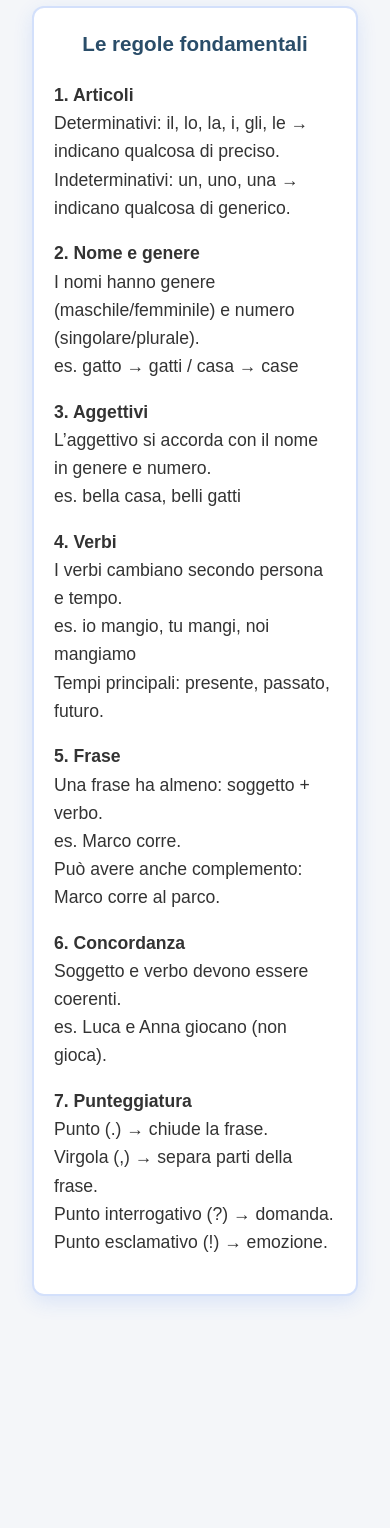
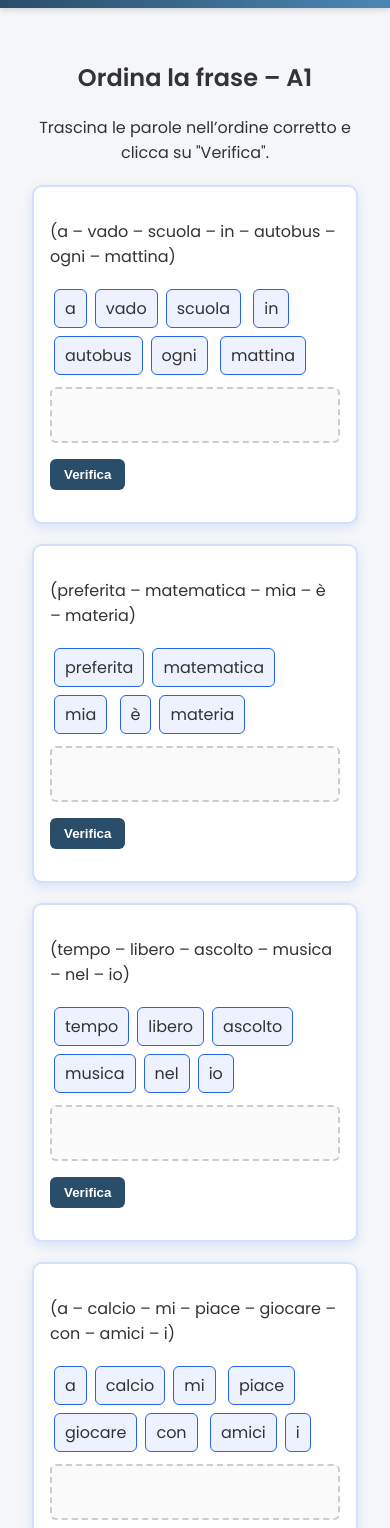
Before and after one commit to WeakestJavaCoder/ProgettoInformatica, a plain HTML site: page grammatica.html in a window 390 px wide. Shown: the part 215-1743 px from the top of the page. Before the commit the page ends 1567 px from the top, so only its background shows below. Drawn offline with Linux system fonts and the light colour scheme.

Commit message:
Update grammatica.html

```diff
--- a/grammatica.html
+++ b/grammatica.html
@@ -2,117 +2,176 @@
 <html lang="it">
 <head>
   <meta charset="UTF-8">
-  <title>Regole di grammatica</title>
+  <title>Gioco – ORDINA LA FRASE</title>
+
+  <!-- Foglio di stile comune -->
   <link rel="stylesheet" href="style.css">
+
+  <!-- Font Poppins -->
+  <link href="https://fonts.googleapis.com/css2?family=Poppins:wght@400;600&display=swap" rel="stylesheet">
+
+  <!-- Font Awesome per le icone -->
+  <link rel="stylesheet" href="https://cdnjs.cloudflare.com/ajax/libs/font-awesome/6.5.0/css/all.min.css">
+
   <style>
-    .top-bar { padding-top: 0.7em; padding-bottom: 0.7em; min-height: 64px; background: #2a4d69; transition: min-height 0.2s, padding 0.2s; }
-    .header-row { display: flex; align-items: center; justify-content: space-between; width: 100%; min-width: 0; }
-    .header-left { display: flex; align-items: center; gap: 12px; min-width: 0; }
-    .header-center { display: flex; flex: 1 1 0%; justify-content: center; align-items: center; min-width: 0; z-index: 1; }
-    .main-title { text-transform: uppercase; font-weight: bold; letter-spacing: 2px; font-size: 1.6rem; margin: 0; text-align: center; white-space: nowrap; overflow: hidden; text-overflow: ellipsis; color: #fff; }
-    .header-right { display: flex; align-items: center; gap: 12px; min-width: 0; }
-    @media (max-width: 600px) {
-      .top-bar { min-height: 48px; padding-top: 0.4em; padding-bottom: 0.4em; }
-      .main-title { font-size: 1.1rem; }
+    .exercise {
+      margin: 20px auto;
+      max-width: 700px;
+      padding: 16px;
+      background: #fff;
+      border: 2px solid #2563eb33;
+      border-radius: 10px;
+      box-shadow: 0 4px 12px rgba(37,99,235,0.12);
+      text-align: left;
     }
-
-    /* Stile per il box descrizione */
-    .description-box {
-      max-width: 700px;
-      margin: 24px auto;
-      padding: 20px;
-      background: #ffffff;
-      border: 2px solid #2563eb33;
-      border-radius: 12px;
-      box-shadow: 0 6px 20px rgba(37,99,235,0.12);
-      text-align: left;
-      font-size: 1.1rem;
-      line-height: 1.6;
-      color: #333;
+    .word-bank span {
+      display: inline-block;
+      background: #eef2ff;
+      border: 1px solid #2563eb;
+      border-radius: 6px;
+      padding: 6px 10px;
+      margin: 4px;
+      cursor: grab;
     }
-    .description-box h3 {
-      margin-top: 0;
-      color: #2a4d69;
-      text-align: center;
+    .drop-zone {
+      min-height: 40px;
+      border: 2px dashed #ccc;
+      margin: 8px 0;
+      padding: 6px;
+      border-radius: 6px;
+      background: #fafafa;
     }
+    .check-btn {
+      margin-top: 8px;
+      background: #2a4d69;
+      color: #fff;
+      border: none;
+      padding: 8px 14px;
+      border-radius: 6px;
+      cursor: pointer;
+      font-weight: 600;
+    }
+    .result {
+      margin-top: 6px;
+      font-weight: bold;
+    }
+    .result.correct { color: green; }
+    .result.wrong { color: red; }
   </style>
 </head>
 <body>
+  <!-- Header -->
   <header class="top-bar">
     <div class="header-row">
       <div class="header-left">
-            <button id="hamburger" class="header-btn">&#9776;</button>
-            <button id="back-btn" class="header-btn" title="Torna alla home" aria-label="Indietro">
-                <span style="font-size:1.5em;">&#8592;</span>
-            </button>
+        <button id="hamburger" class="header-btn"><i class="fa-solid fa-bars"></i></button>
       </div>
       <div class="header-center">
-            <h1 class="main-title title-common">ACCADEMIA DI ITALIANO</h1>
+        <h1 class="main-title">Accademia di Italiano</h1>
       </div>
       <div class="header-right">
-          <!-- Coppa stilizzata bianca -->
-          <button id="trophy" class="header-btn" title="Esercizi svolti" aria-label="Esercizi svolti">
-            <svg width="20" height="20" viewBox="0 0 24 24" fill="#fff" xmlns="http://www.w3.org/2000/svg">
-              <path d="M18 2H6v2a5 5 0 0 0 4 4.9V11h-3v2h8v-2h-3V8.9A5 5 0 0 0 18 4V2zM8 20h8v2H8v-2z"/>
-            </svg>
-          </button>
-          <!-- Omino stilizzato bianco -->
-          <button id="user" class="header-btn" title="Accedi/Registrati" aria-label="Account">
-            <svg width="20" height="20" viewBox="0 0 24 24" fill="#fff" xmlns="http://www.w3.org/2000/svg">
-              <path d="M12 12a5 5 0 1 0 0-10 5 5 0 0 0 0 10zm0 2c-4 0-8 2-8 6v2h16v-2c0-4-4-6-8-6z"/>
-            </svg>
-          </button>
+        <button id="trophy" class="header-btn" title="Esercizi svolti"><i class="fa-solid fa-trophy"></i></button>
+        <button id="user" class="header-btn" title="Accedi/Registrati"><i class="fa-solid fa-user-circle"></i></button>
       </div>
     </div>
   </header>
+
+  <!-- Contenuto -->
   <main style="padding:32px;text-align:center;">
-    <h2>Regole di grammatica</h2>
-    <p>Qui troverai le principali regole di grammatica italiana.</p>
+    <h2>Ordina la frase – A1</h2>
+    <p>Trascina le parole nell’ordine corretto e clicca su "Verifica".</p>
 
-    <div class="description-box">
-      <h3>Le regole fondamentali</h3>
-      <p><strong>1. Articoli</strong><br>
-      Determinativi: il, lo, la, i, gli, le → indicano qualcosa di preciso.<br>
-      Indeterminativi: un, uno, una → indicano qualcosa di generico.</p>
+    <!-- Gioco 1 -->
+    <div class="exercise" data-answer="Io vado a scuola in autobus ogni mattina">
+      <p>(a – vado – scuola – in – autobus – ogni – mattina)</p>
+      <div class="word-bank">
+        <span draggable="true">a</span><span draggable="true">vado</span><span draggable="true">scuola</span>
+        <span draggable="true">in</span><span draggable="true">autobus</span><span draggable="true">ogni</span>
+        <span draggable="true">mattina</span>
+      </div>
+      <div class="drop-zone"></div>
+      <button class="check-btn">Verifica</button>
+      <p class="result"></p>
+    </div>
 
-      <p><strong>2. Nome e genere</strong><br>
-      I nomi hanno genere (maschile/femminile) e numero (singolare/plurale).<br>
-      es. gatto → gatti / casa → case</p>
+    <!-- Gioco 2 -->
+    <div class="exercise" data-answer="La mia materia preferita è matematica">
+      <p>(preferita – matematica – mia – è – materia)</p>
+      <div class="word-bank">
+        <span draggable="true">preferita</span><span draggable="true">matematica</span><span draggable="true">mia</span>
+        <span draggable="true">è</span><span draggable="true">materia</span>
+      </div>
+      <div class="drop-zone"></div>
+      <button class="check-btn">Verifica</button>
+      <p class="result"></p>
+    </div>
 
-      <p><strong>3. Aggettivi</strong><br>
-      L’aggettivo si accorda con il nome in genere e numero.<br>
-      es. bella casa, belli gatti</p>
+    <!-- Gioco 3 -->
+    <div class="exercise" data-answer="Nel tempo libero ascolto musica">
+      <p>(tempo – libero – ascolto – musica – nel – io)</p>
+      <div class="word-bank">
+        <span draggable="true">tempo</span><span draggable="true">libero</span><span draggable="true">ascolto</span>
+        <span draggable="true">musica</span><span draggable="true">nel</span><span draggable="true">io</span>
+      </div>
+      <div class="drop-zone"></div>
+      <button class="check-btn">Verifica</button>
+      <p class="result"></p>
+    </div>
 
-      <p><strong>4. Verbi</strong><br>
-      I verbi cambiano secondo persona e tempo.<br>
-      es. io mangio, tu mangi, noi mangiamo<br>
-      Tempi principali: presente, passato, futuro.</p>
-
-      <p><strong>5. Frase</strong><br>
-      Una frase ha almeno: soggetto + verbo.<br>
-      es. Marco corre.<br>
-      Può avere anche complemento: Marco corre al parco.</p>
-
-      <p><strong>6. Concordanza</strong><br>
-      Soggetto e verbo devono essere coerenti.<br>
-      es. Luca e Anna giocano (non gioca).</p>
-
-      <p><strong>7. Punteggiatura</strong><br>
-      Punto (.) → chiude la frase.<br>
-      Virgola (,) → separa parti della frase.<br>
-      Punto interrogativo (?) → domanda.<br>
-      Punto esclamativo (!) → emozione.</p>
+    <!-- Gioco 4 -->
+    <div class="exercise" data-answer="Mi piace giocare a calcio con i miei amici">
+      <p>(a – calcio – mi – piace – giocare – con – amici – i)</p>
+      <div class="word-bank">
+        <span draggable="true">a</span><span draggable="true">calcio</span><span draggable="true">mi</span>
+        <span draggable="true">piace</span><span draggable="true">giocare</span><span draggable="true">con</span>
+        <span draggable="true">amici</span><span draggable="true">i</span>
+      </div>
+      <div class="drop-zone"></div>
+      <button class="check-btn">Verifica</button>
+      <p class="result"></p>
     </div>
   </main>
-  <script src="script.js"></script>
+
+  <!-- Script drag & drop -->
   <script>
-document.addEventListener('DOMContentLoaded', function () {
-    const backBtn = document.getElementById('back-btn');
-    if (backBtn) {
-        backBtn.addEventListener('click', function () {
-            window.location.href = 'index.html';
+    document.querySelectorAll('.exercise').forEach(exercise => {
+      const words = exercise.querySelectorAll('.word-bank span');
+      const dropZone = exercise.querySelector('.drop-zone');
+      const checkBtn = exercise.querySelector('.check-btn');
+      const result = exercise.querySelector('.result');
+      const answer = exercise.dataset.answer;
+
+      words.forEach(word => {
+        word.addEventListener('dragstart', e => {
+          e.dataTransfer.setData('text/plain', word.textContent);
         });
+      });
+
+      dropZone.addEventListener('dragover', e => {
+        e.preventDefault();
+      });
+
+      dropZone.addEventListener('drop', e => {
+        e.preventDefault();
+        const text = e.dataTransfer.getData('text/plain');
+        const span = document.createElement('span');
+        span.textContent = text;
+        span.style.margin = '4px';
+        dropZone.appendChild(span);
+      });
+
+      checkBtn.addEventListener('click', () => {
+        const builtSentence = Array.from(dropZone.querySelectorAll('span'))
+          .map(s => s.textContent)
+          .join(' ');
+        if (builtSentence.trim() === answer.trim()) {
+          result.textContent = "Corretto!";
+          result.className = "result correct";
+        } else {
+          result.textContent = "Sbagliato, riprova.";
+          result.className = "result wrong";
         }
+      });
     });
   </script>
 </body>
```
Lines whose indentation alone changed are shown as unchanged.
